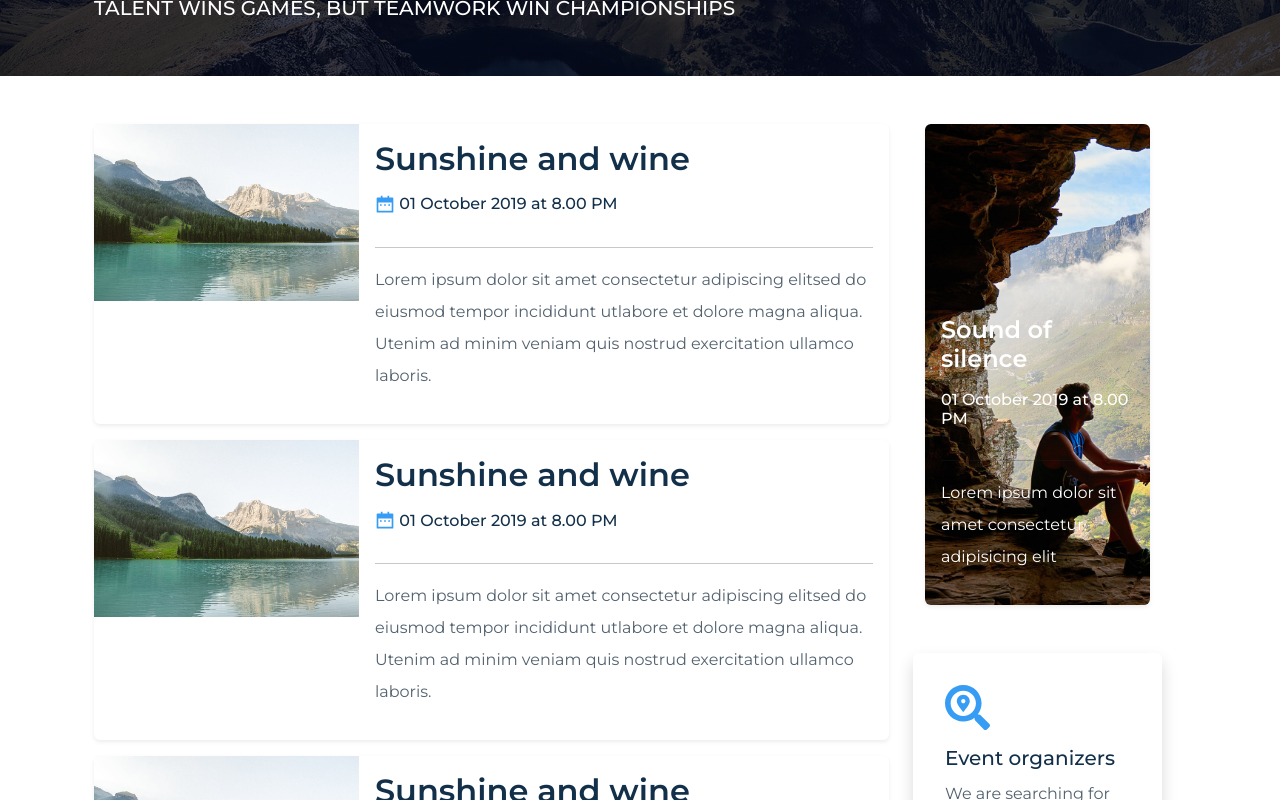
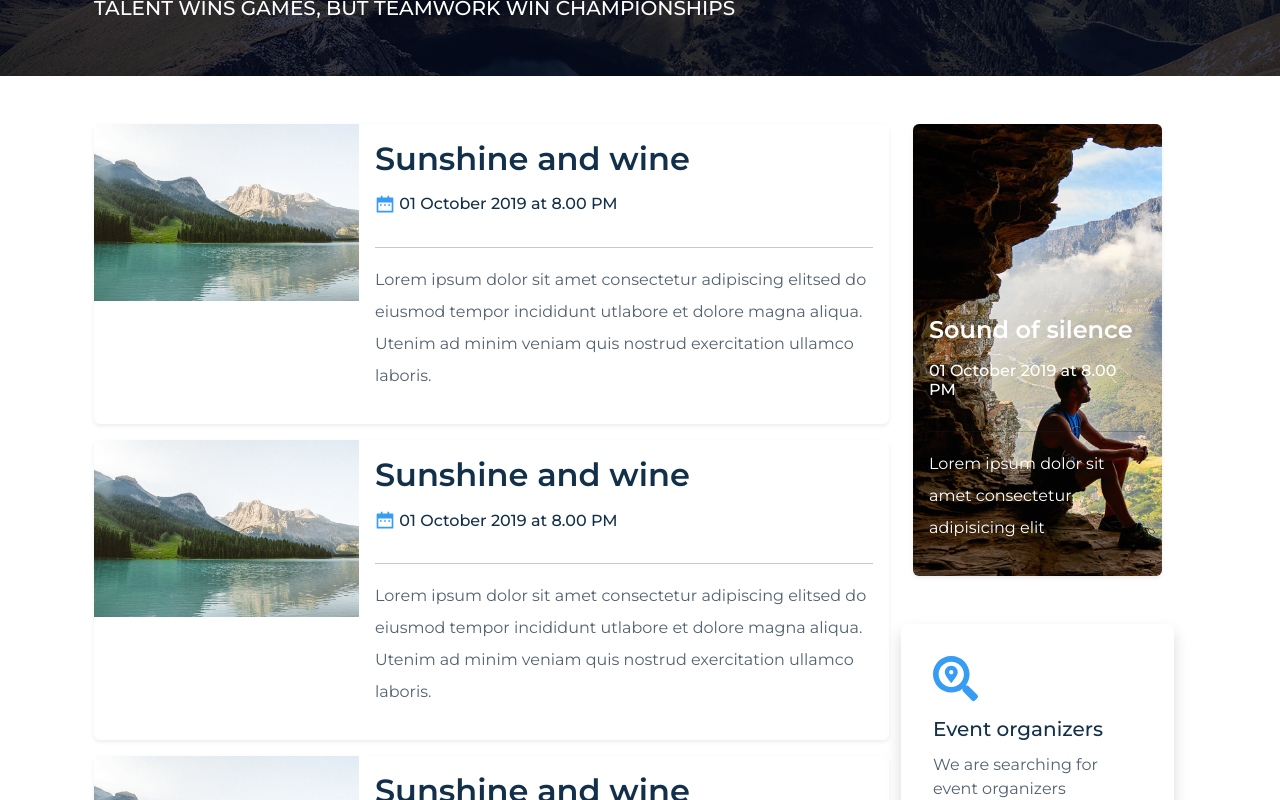
Before and after one commit to falcontechnepal/Alpins, a Next.js app in the folder frontend/: page /events in a window 1280 px wide. Shown: the part 440-1240 px from the top of the page. Built offline with nearby package versions, Linux system fonts and the light colour scheme.

Commit message:
events page completed final

```diff
--- a/frontend/src/components/Events/EventCard.tsx
+++ b/frontend/src/components/Events/EventCard.tsx
@@ -157,8 +157,7 @@ const EventCard = () => {
           {/*Two  Icon Card */}
 
           <div className="col  col-xl-3 col-md-12   col-lg-12 ">
-            <div className="container">
-              <div className="gap-5">
+            <div className="">
               <EventImageCard />
 
               <div className="row card p-3   border-0 shadow my-5">
@@ -191,7 +190,6 @@ const EventCard = () => {
         </div>
       </div>
     </div>
-    </div>
   );
 };
 
--- a/frontend/src/components/SingleTrek/SingleTrekComponent1.tsx
+++ b/frontend/src/components/SingleTrek/SingleTrekComponent1.tsx
@@ -37,7 +37,7 @@ const SingleTrekComponent1 = () => {
                   Lorem ipsum dolor sit amet consectetur adipisicing elit. Iusto
                   laborum.
                 </p>
-                <a href="#" className="link">
+                <a href="https://falcontechnepal.com" className="link">
                   Social Link
                 </a>
               </div>
```
Also changed, not shown: frontend/src/components/SingleTrek/SingleTrekSection3.tsx (+7 -2 lines). Lines whose indentation alone changed are shown as unchanged.
